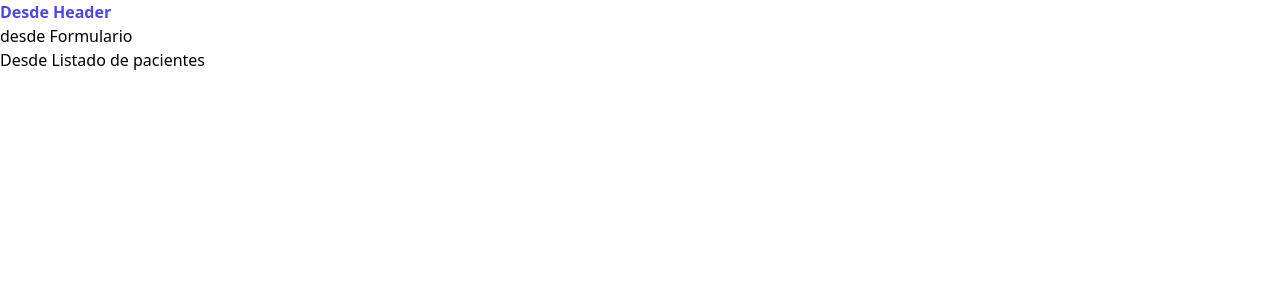
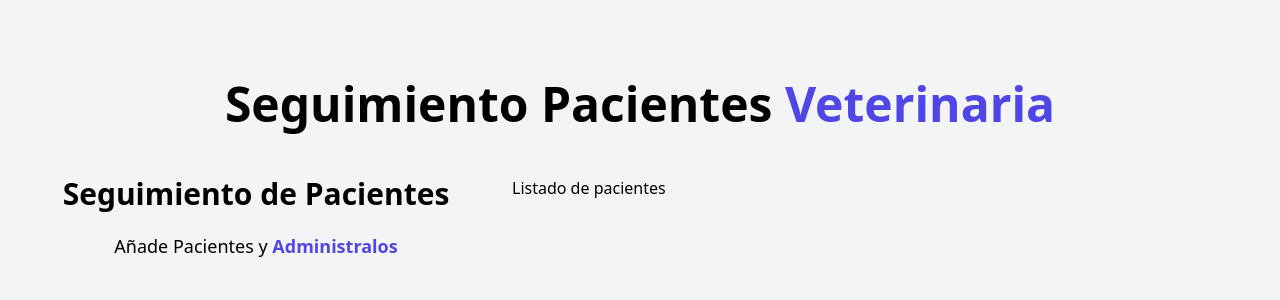
Before and after one commit to jivpacheco/Citas_Medicas, a React (Vite) app: page / in a window 1280 px wide. Shown: the top 300 px of the page. Built offline with nearby package versions, Linux system fonts and the light colour scheme.

Commit message:
configurando componentes

```diff
--- a/index.html
+++ b/index.html
@@ -6,7 +6,7 @@
     <meta name="viewport" content="width=device-width, initial-scale=1.0" />
     <title>Vite + React</title>
   </head>
-  <body>
+  <body class="bg-gray-100 h-screen">
     <div id="root"></div>
     <script type="module" src="/src/main.jsx"></script>
   </body>
--- a/src/App.jsx
+++ b/src/App.jsx
@@ -2,14 +2,17 @@
 import Header from "./components/Header"
 import ListadoPacientes from "./components/ListadoPacientes"
 
-
 function App() {
+//antes del return es util para crear funciones, validaciones
 
   return (
-    <div className="container">
-      <Header />
+    //esto es lo que se va a mostrar en pantalla y no se puede incluir if ni funciones, solo expresiones o ternarios
+    <div className="container mx-auto mt-20">
+      <Header/>
+      <div className="mt-12 md:flex">
       <Formulario/>
       <ListadoPacientes/>
+      </div>
     </div>
   )
 }
--- a/src/components/Formulario.jsx
+++ b/src/components/Formulario.jsx
@@ -1,7 +1,27 @@
-function Formulario() {
+import React from 'react'
+
+const Formulario = () => {
   return (
-    <div>desde Formulario</div>
+    <div className='md:w-1/2 lg:w-2/5'>
+      <h2 className='font-black text-3xl text-center'>Seguimiento de Pacientes</h2>
+      <p className='text-lg mt-5 text-center'>
+        Añade Pacientes y {''}
+        <span className='text-indigo-600 font-bold'>Administralos</span>
+      </p>
+    </div>
   )
 }
 
 export default Formulario
+
+
+/*
+function Formulario() {
+  return (
+    <div className="w-1/2">
+      <h2>Formulario</h2>
+    </div>
+  )
+}
+
+export default Formulario */
--- a/src/components/Header.jsx
+++ b/src/components/Header.jsx
@@ -1,6 +1,9 @@
 function Header(){
     return(
-        <h1 className="text-indigo-600 font-bold">Desde Header</h1>
+        <h1 className="font-black text-5xl text-center md:w-2/3 mx-auto">
+            Seguimiento Pacientes {''}
+            <span className="text-indigo-600">Veterinaria</span>
+        </h1>
     )
 }
 
--- a/src/components/ListadoPacientes.jsx
+++ b/src/components/ListadoPacientes.jsx
@@ -1,7 +1,7 @@
 function ListadoPacientes() {
   return (
-    <div>
-      <h1>Desde Listado de pacientes</h1>
+    <div className="w-1/2 lg:w-3/5">
+      <h1>Listado de pacientes</h1>
     </div>
   )
 }
```
